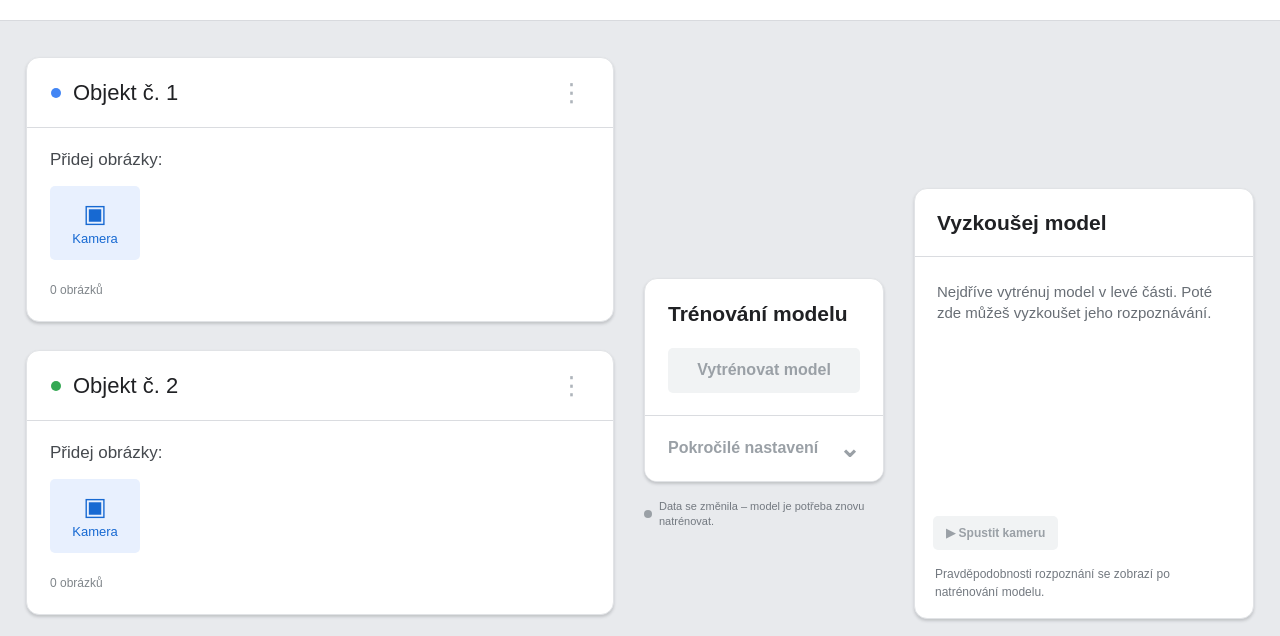
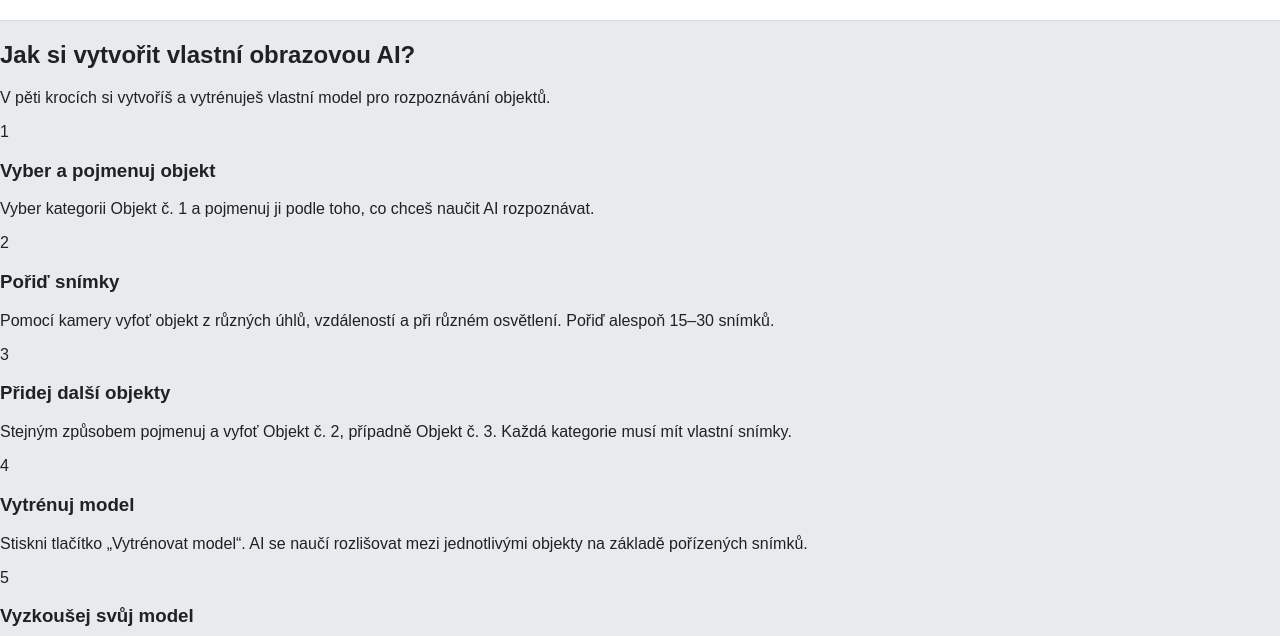
Before and after one commit to AP-Math/Image_trainer, a plain HTML site: page index.html in a window 1280 px wide. Shown: the part 104-740 px from the top of the page. Drawn offline with Linux system fonts and the light colour scheme.

Commit message:
Update index.html

```diff
--- a/index.html
+++ b/index.html
@@ -20,6 +20,62 @@
     <div class="event-subtitle">PROJEKTOVÝ DEN 20. LISTOPADU</div>
   </div>
 </header>
+
+
+<section class="instructions">
+  <div class="instructions-heading">
+    <h2>Jak si vytvořit vlastní obrazovou AI?</h2>
+    <p>V pěti krocích si vytvoříš a vytrénuješ vlastní model pro rozpoznávání objektů.</p>
+  </div>
+
+  <div class="instructions-steps">
+
+    <div class="instruction-step">
+      <span class="step-number">1</span>
+      <div>
+        <h3>Vyber a pojmenuj objekt</h3>
+        <p>Vyber kategorii Objekt č. 1 a pojmenuj ji podle toho, co chceš naučit AI rozpoznávat.</p>
+      </div>
+    </div>
+
+    <div class="instruction-step">
+      <span class="step-number">2</span>
+      <div>
+        <h3>Pořiď snímky</h3>
+        <p>Pomocí kamery vyfoť objekt z různých úhlů, vzdáleností a při různém osvětlení. Pořiď alespoň 15–30 snímků.</p>
+      </div>
+    </div>
+
+    <div class="instruction-step">
+      <span class="step-number">3</span>
+      <div>
+        <h3>Přidej další objekty</h3>
+        <p>Stejným způsobem pojmenuj a vyfoť Objekt č. 2, případně Objekt č. 3. Každá kategorie musí mít vlastní snímky.</p>
+      </div>
+    </div>
+
+    <div class="instruction-step">
+      <span class="step-number">4</span>
+      <div>
+        <h3>Vytrénuj model</h3>
+        <p>Stiskni tlačítko „Vytrénovat model“. AI se naučí rozlišovat mezi jednotlivými objekty na základě pořízených snímků.</p>
+      </div>
+    </div>
+
+    <div class="instruction-step">
+      <span class="step-number">5</span>
+      <div>
+        <h3>Vyzkoušej svůj model</h3>
+        <p>Spusť kameru a ukaž AI různé objekty. Pod obrazem uvidíš pravděpodobnosti rozpoznání jednotlivých kategorií. Čím vyšší procento, tím větší jistotu model přiřazuje danému objektu.</p>
+      </div>
+    </div>
+
+  </div>
+</section>
+
+
+
+
 
   <main class="workspace">
 
```
